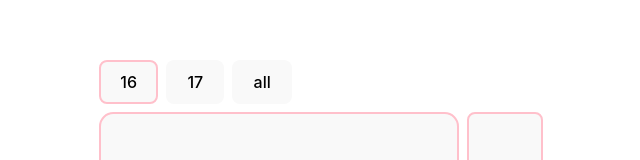
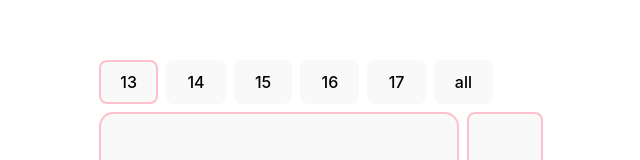
Before and after one commit to gwannemacher/chinese-study, a React (Vite) app: page / in a window 1280 px wide. Shown: the part 194-354 px from the top of the page, without its empty margins (319-959 px from the left). Built offline with nearby package versions, Linux system fonts and the light colour scheme.

Commit message:
add-lessons: fix bug and add lessons 13,14,15

```diff
--- a/src/App.tsx
+++ b/src/App.tsx
@@ -21,6 +21,7 @@ const App = () => {
     const keydownEventListener = (e: KeyboardEvent) => {
       if (e.key === "ArrowRight" || e.key === "ArrowLeft") {
         setRandomIndex(getRandom(lesson.characters.length));
+        setToggleState(ToggleState.FRONT);
       } else if (e.key === "ArrowUp" || e.key === "ArrowDown") {
         setToggleState((previous) =>
           previous === ToggleState.BACK ? ToggleState.FRONT : ToggleState.BACK
--- /dev/null
+++ b/src/data/lesson13.ts
@@ -0,0 +1,40 @@
+import { Lesson } from "../types/lesson";
+
+export const Lesson13: Lesson = {
+    chapter: 13,
+    characters: [
+        { hanzi: '想', pinyin: 'xiǎng', definition: 'would like' },
+        { hanzi: '随身听', pinyin: 'suíshēntīng', definition: 'walkman' },
+        { hanzi: '给', pinyin: 'gěi', definition: 'for; to; by' },
+        { hanzi: '左右', pinyin: 'zuǒyòu', definition: 'or so; about' },
+        { hanzi: '牌子', pinyin: 'páizi', definition: 'brand' },
+        { hanzi: '质量', pinyin: 'zhìliàng', definition: 'quality' },
+        { hanzi: '又•••又•••', pinyin: 'yòu•••yòu•••', definition: 'both...and' },
+        { hanzi: '价钱', pinyin: 'jiàqian', definition: 'price' },
+        { hanzi: '便宜', pinyin: 'piányi', definition: 'cheap' },
+        { hanzi: '样子', pinyin: 'yàngzi', definition: 'appearance; shape' },
+        { hanzi: '好看', pinyin: 'hǎokàn', definition: 'nice; beautiful' },
+        { hanzi: '双', pinyin: 'shuāng', definition: 'pair' },
+        { hanzi: '号', pinyin: 'hào', definition: 'size' },
+        { hanzi: '可以', pinyin: 'kěyǐ', definition: 'can' },
+        { hanzi: '试', pinyin: 'shì', definition: 'to try' },
+        { hanzi: '有点', pinyin: 'yǒudiǎn', definition: 'a bit' },
+        { hanzi: '一点', pinyin: 'yìdiǎn', definition: 'a little' },
+        { hanzi: '合适', pinyin: 'héshì', definition: 'suitable' },
+        { hanzi: '件', pinyin: 'jiàn', definition: 'a measure word for clothing, matters, etc.)' },
+        { hanzi: '白', pinyin: 'bái', definition: 'white' },
+        { hanzi: '真丝', pinyin: 'zhēnsī', definition: 'real silk' },
+        { hanzi: '衬衣', pinyin: 'chènyī', definition: 'shirt' },
+        { hanzi: '颜色', pinyin: 'yánsè', definition: 'color' },
+        { hanzi: '只', pinyin: 'zhǐ', definition: 'only' },
+        { hanzi: '种', pinyin: 'zhǒng', definition: 'kind; type' },
+        { hanzi: '用', pinyin: 'yòng', definition: 'to use' },
+        { hanzi: '算', pinyin: 'suàn', definition: 'to calculate' },
+        { hanzi: '条', pinyin: 'tiáo', definition: 'a measure word for long or narrow or thin things)' },
+        { hanzi: '裤子', pinyin: 'kùzi', definition: 'trousers; pants' },
+        { hanzi: '乱', pinyin: 'luàn', definition: 'messy' },
+        { hanzi: '老', pinyin: 'lǎo', definition: 'old' },
+        { hanzi: '带', pinyin: 'dài', definition: 'to take' },
+        { hanzi: '雨伞', pinyin: 'yǔsǎn', definition: 'umbrella' }
+    ]
+};
--- /dev/null
+++ b/src/data/lesson14.ts
@@ -0,0 +1,45 @@
+import { Lesson } from "../types/lesson";
+
+export const Lesson14: Lesson = {
+    chapter: 14,
+    characters: [
+        { hanzi: '听说', pinyin: 'tīng shuō', definition: 'it is said that' },
+        { hanzi: '菜', pinyin: 'cài', definition: 'dish' },
+        { hanzi: '好吃', pinyin: 'hǎochī', definition: 'delicious' },
+        { hanzi: '服务员', pinyin: 'fúwùyuán', definition: 'attendant; waiter; waitress' },
+        { hanzi: '事', pinyin: 'shì', definition: 'thing; affair; business' },
+        { hanzi: '菜单', pinyin: 'càidān', definition: 'menu' },
+        { hanzi: '点', pinyin: 'diǎn', definition: 'to order (dishes)' },
+        { hanzi: '鱼香肉丝', pinyin: 'yúxiāng ròusī', definition: 'fish-flavored shredded pork' },
+        { hanzi: '麻婆豆腐', pinyin: 'mápó dòufu', definition: 'stir-fried beancurd in hot sauce' },
+        { hanzi: '碗', pinyin: 'wǎn', definition: 'bowl' },
+        { hanzi: '辣', pinyin: 'là', definition: 'hot; peppery' },
+        { hanzi: '汤', pinyin: 'tāng', definition: 'soup' },
+        { hanzi: '饮料', pinyin: 'yǐnliào', definition: 'beverage' },
+        { hanzi: '壶', pinyin: 'hú', definition: 'pot' },
+        { hanzi: '稍', pinyin: 'shāo', definition: 'a little; slightly' },
+        { hanzi: '觉得', pinyin: 'juéde', definition: 'to feel; to think' },
+        { hanzi: '不过', pinyin: 'búguò', definition: 'but' },
+        { hanzi: '油', pinyin: 'yóu', definition: 'oil' },
+        { hanzi: '喜欢', pinyin: 'xǐhuan', definition: 'to like' },
+        { hanzi: '最', pinyin: 'zuì', definition: 'most' },
+        { hanzi: '呀', pinyin: 'ya', definition: '(a particle)' },
+        { hanzi: '咸', pinyin: 'xián', definition: 'salty' },
+        { hanzi: '苦', pinyin: 'kǔ', definition: 'bitter' },
+        { hanzi: '就是', pinyin: 'jiùshi', definition: 'but' },
+        { hanzi: '小姐', pinyin: 'xiǎojie', definition: 'waitress; Miss' },
+        { hanzi: '结账', pinyin: 'jié zhàng', definition: 'to get the check' },
+        { hanzi: '餐巾纸', pinyin: 'cānjīnzhǐ', definition: 'napkin paper' },
+        { hanzi: '付', pinyin: 'fù', definition: 'to pay' },
+        { hanzi: '请客', pinyin: 'qǐng kè', definition: 'to treat' },
+        { hanzi: '以后', pinyin: 'yǐhòu', definition: 'later' },
+        { hanzi: '唱', pinyin: 'chàng', definition: 'to sing' },
+        { hanzi: '卡拉欧剋', pinyin: 'kǎlā’ōukèi', definition: 'karaoke' },
+        { hanzi: '有意思', pinyin: 'yǒuyìsi', definition: 'interesting' },
+        { hanzi: '汉子', pinyin: 'Hànzì', definition: 'Chinese character' },
+        { hanzi: '告诉', pinyin: 'gàosu', definition: 'to tell' },
+        { hanzi: '问题', pinyin: 'wèntí', definition: 'question' },
+        { hanzi: '问', pinyin: 'wèn', definition: 'to ask' },
+        { hanzi: '难', pinyin: 'nán', definition: 'difficult' }
+    ]
+};
--- /dev/null
+++ b/src/data/lesson15.ts
@@ -0,0 +1,41 @@
+import { Lesson } from "../types/lesson";
+
+export const Lesson15: Lesson = {
+    chapter: 15,
+    characters: [
+        { hanzi: '走', pinyin: 'zǒu', definition: 'to go; to walk' },
+        { hanzi: '一直', pinyin: 'yīzhí', definition: 'straight' },
+        { hanzi: '往', pinyin: 'wǎng', definition: 'toward' },
+        { hanzi: '到', pinyin: 'dào', definition: 'to arrive; to reach' },
+        { hanzi: '子', pinyin: 'zì', definition: 'character' },
+        { hanzi: '路口', pinyin: 'lùkǒu', definition: 'crossing; intersection' },
+        { hanzi: '拐', pinyin: 'guǎi', definition: 'to turn' },
+        { hanzi: '米', pinyin: 'mǐ', definition: 'meter' },
+        { hanzi: '公里', pinyin: 'gōnglǐ', definition: 'kilometer' },
+        { hanzi: '车', pinyin: 'chē', definition: 'vehicle' },
+        { hanzi: '过', pinyin: 'guò', definition: 'to cross' },
+        { hanzi: '马路', pinyin: 'mǎlù', definition: 'avenue; street' },
+        { hanzi: '先', pinyin: 'xiān', definition: 'first' },
+        { hanzi: '路', pinyin: 'lù', definition: 'route; No. (for bus); road' },
+        { hanzi: '公共汽车', pinyin: 'gōnggòng qìchē', definition: 'bus' },
+        { hanzi: '然后', pinyin: 'ránhòu', definition: 'then' },
+        { hanzi: '地铁', pinyin: 'dìtiě', definition: 'subway; underground' },
+        { hanzi: '应该', pinyin: 'yīnggāi', definition: 'should' },
+        { hanzi: '或者', pinyin: 'huòzhě', definition: 'or' },
+        { hanzi: '骑', pinyin: 'qí', definition: 'to ride' },
+        { hanzi: '技术', pinyin: 'jìshù', definition: 'skill' },
+        { hanzi: '还是', pinyin: 'háishi', definition: '(expressing a preference for an alternative)' },
+        { hanzi: '周末', pinyin: 'zhōumò', definition: 'weekend' },
+        { hanzi: '火车', pinyin: 'huǒchē', definition: 'train' },
+        { hanzi: '飞机', pinyin: 'fēijī', definition: 'plane' },
+        { hanzi: '快', pinyin: 'kuài', definition: 'fast' },
+        { hanzi: '舒服', pinyin: 'shūfu', definition: 'comfortable' },
+        { hanzi: '可是', pinyin: 'kěshì', definition: 'but' },
+        { hanzi: '宽', pinyin: 'kuān', definition: 'wide' },
+        { hanzi: '重', pinyin: 'zhòng', definition: 'heavy' },
+        { hanzi: '出租汽车', pinyin: 'chūzū qìchē', definition: 'taxi' },
+        { hanzi: '送', pinyin: 'sòng', definition: 'to send' },
+        { hanzi: '礼物', pinyin: 'lǐwù', definition: 'gift' },
+        { hanzi: '花', pinyin: 'huā', definition: 'flower' }
+    ]
+};
--- a/src/data/lessons.ts
+++ b/src/data/lessons.ts
@@ -1,10 +1,13 @@
 import { Lesson } from "../types/lesson";
+import { Lesson13 } from "./lesson13";
+import { Lesson14 } from "./lesson14";
+import { Lesson15 } from "./lesson15";
 import { Lesson16 } from "./lesson16";
 import { Lesson17 } from "./lesson17";
 
 const AllLessons: Lesson = {
     chapter: 'all',
-    characters: [...Lesson16.characters, ...Lesson17.characters]
+    characters: [...Lesson13.characters, ...Lesson14.characters, ...Lesson15.characters, ...Lesson16.characters, ...Lesson17.characters]
 };
 
-export const Lessons: Lesson[] = [Lesson16, Lesson17, AllLessons];
+export const Lessons: Lesson[] = [Lesson13, Lesson14, Lesson15, Lesson16, Lesson17, AllLessons];
```
